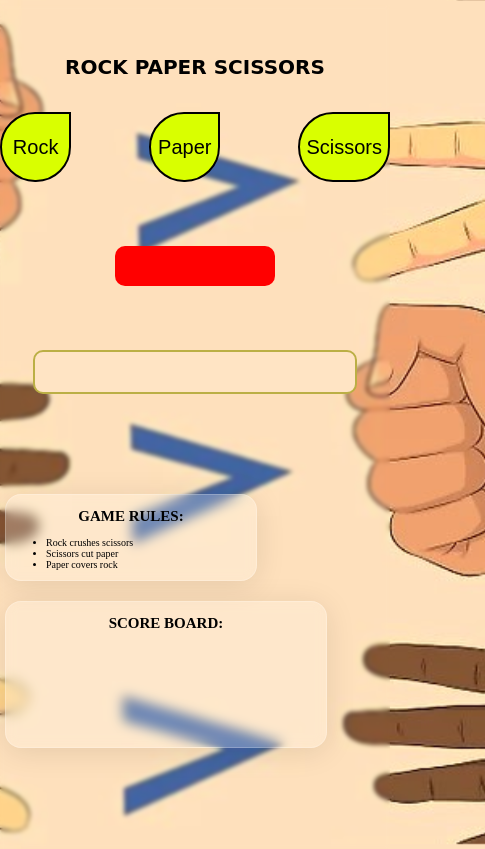
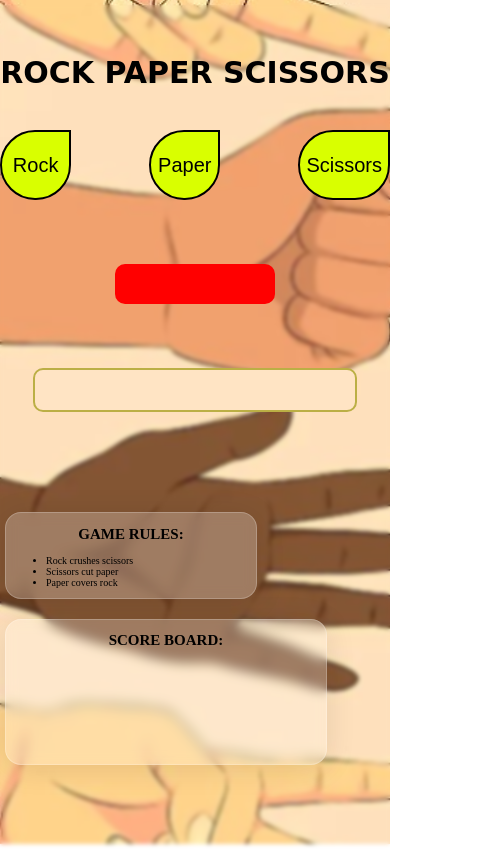
Before and after one commit to Theglxry/rock-paper-scissors, a plain HTML site: page index.html in a window 390 px wide. Shown: the whole page, 485 px wide, since content can reach past the window. Drawn offline with Linux system fonts and the light colour scheme.

```diff
--- a/index.css
+++ b/index.css
@@ -20,7 +20,8 @@ body {
 
 @media screen and (max-width: 600px) {
     body {
-        background-attachment: fixed;
+        position: fixed;
+        /* background-attachment: fixed; */
         background-size: cover;
         color: black;
         width: 100%;
@@ -29,7 +30,8 @@ body {
     }
 
     .header {
-        font-size: 20px !important;
+        font-size: 30px !important;
+        font-weight: bold !important;
     }
 
     .score-board {
```
